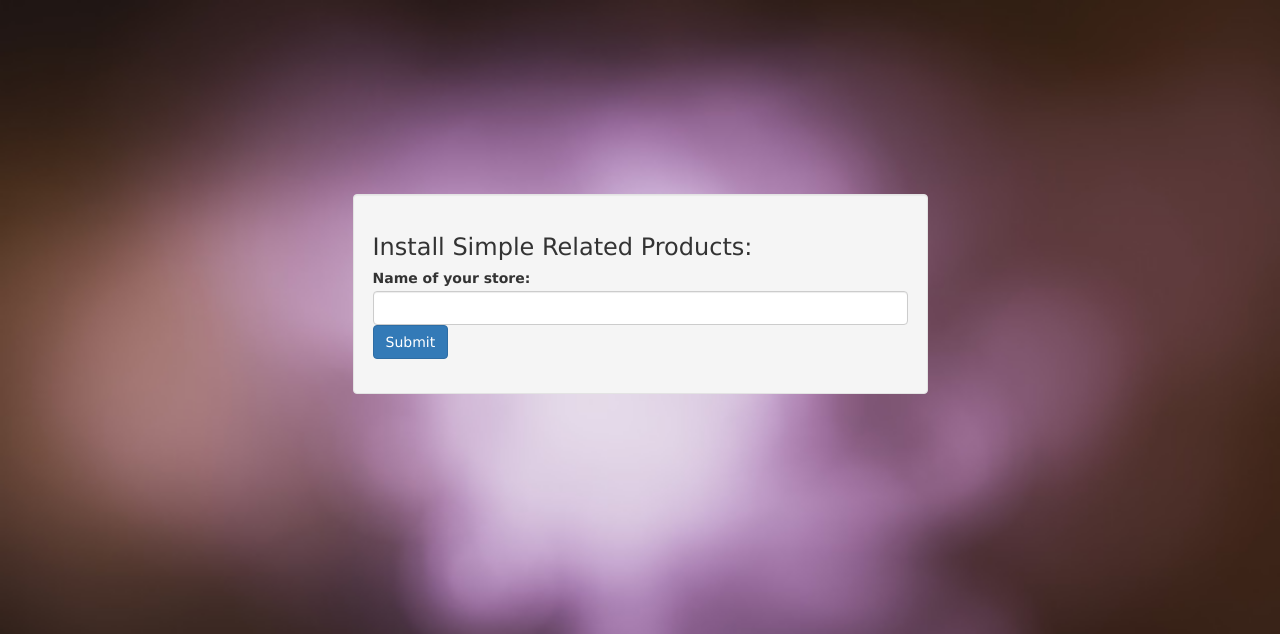
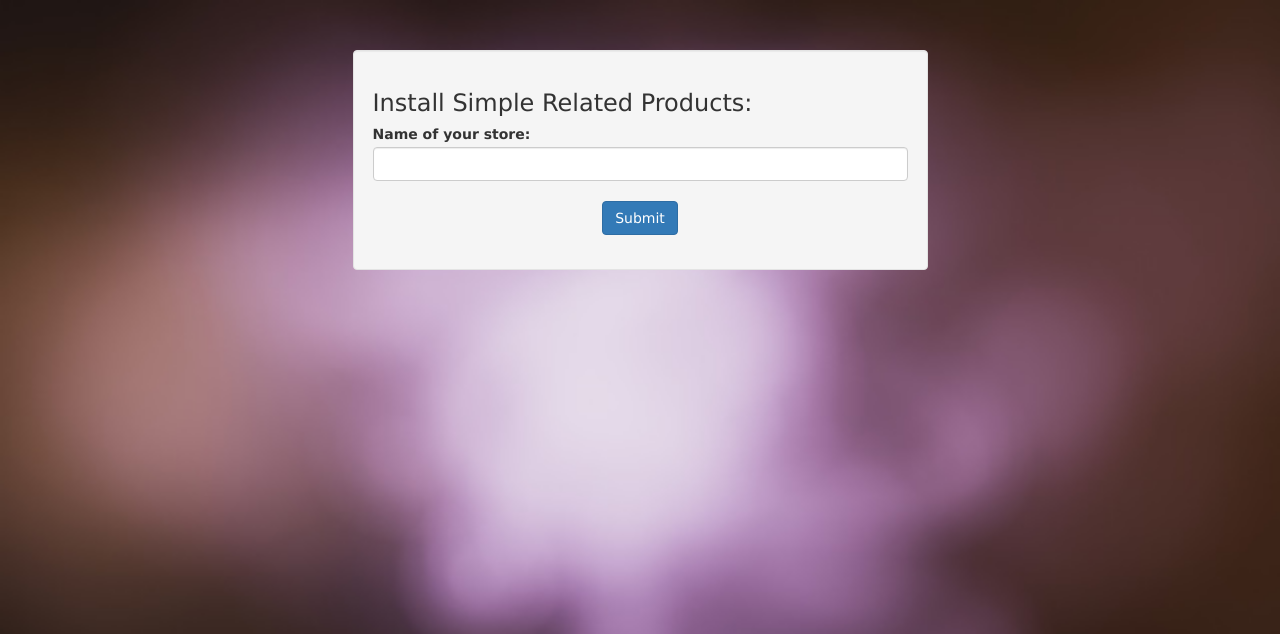
Before and after one commit to robertmozeika/RelatedProducts, a Node server app: page /install/ in a window 1280 px wide. Shown: the top 634 px of the page. Run offline with Node 20, Linux system fonts and the light colour scheme; some libraries are stand-ins or nearby versions.

Commit message:
changed btn to center and people also bought as default header and fixed set header

```diff
--- a/custom_modules/authorize.js
+++ b/custom_modules/authorize.js
@@ -33,7 +33,7 @@
       name: shopname,
       access_token: access_token,
       defaultNumOfRelated: 3,
-      header: "Related Products",
+      header: "People Also Bought",
       allMostBought: [false,false,false,false,false,false]
     }
 
--- a/views/install.ejs
+++ b/views/install.ejs
@@ -25,8 +25,8 @@
         -o-background-size: cover;
         background-size: cover;
       }
-      .well {
-        margin-top: 25%;
+      .btn {
+        margin-top: 20px;
       }
     </style>
 
@@ -41,7 +41,9 @@
             <div class="form-group">
               <label>Name of your store:</label>
               <input name="shop" type="text" class="form-control"/>
-              <button class="btn btn-primary">Submit</button>
+              <div class="text-center">
+                <button class="btn btn-primary">Submit</button>
+              </div>
            </div>
           </form>
         </div>
```
Also changed, not shown: routes/setHeader.js (+12 -4 lines).
